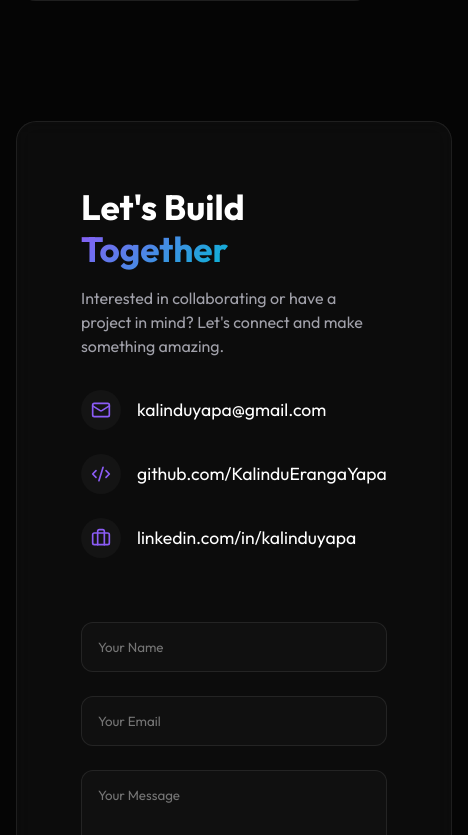
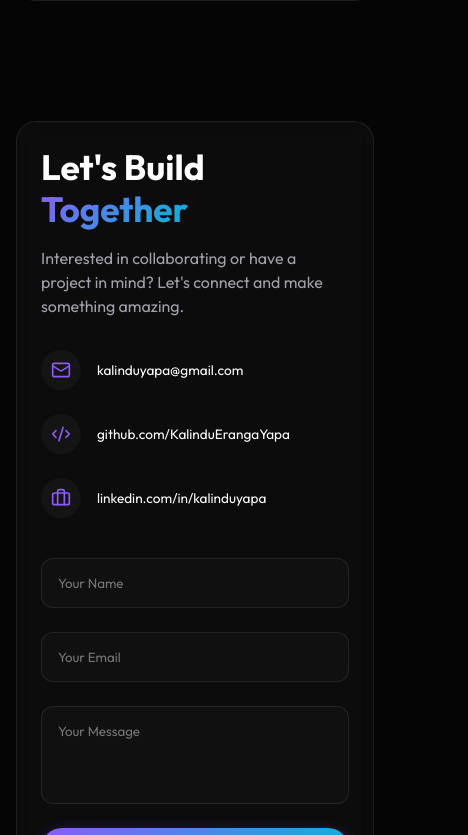
Before and after one commit to KalinduErangaYapa/kalindu-portfolio, a React (Vite) app: page / in a window 390 px wide. Shown: the part 3829-4664 px from the top of the page, 468 px wide, since content can reach past the window. Built offline with nearby package versions, Linux system fonts and the light colour scheme.

Commit message:
Fix contact card overflowing on small mobile screens

```diff
--- a/src/App.jsx
+++ b/src/App.jsx
@@ -167,8 +167,7 @@ function App() {
       <section className="section" id="contact" style={{ minHeight: '80vh' }}>
         <div className="container">
           <motion.div
-            className="glass-card"
-            style={{ padding: '4rem' }}
+            className="glass-card contact-card"
             initial="hidden"
             whileInView="visible"
             viewport={{ once: true }}
--- a/src/index.css
+++ b/src/index.css
@@ -376,6 +376,10 @@ ul {
 }
 
 /* Contact section */
+.contact-card {
+  padding: 4rem;
+}
+
 .contact-grid {
   display: grid;
   grid-template-columns: 1fr 1fr;
@@ -439,6 +443,12 @@ ul {
     grid-template-columns: repeat(auto-fill, minmax(280px, 1fr));
     gap: 1.5rem;
   }
+  .contact-card {
+    padding: 2.5rem !important;
+  }
+  .contact-grid {
+    gap: 2.5rem;
+  }
 }
 
 @media (max-width: 480px) {
@@ -456,4 +466,11 @@ ul {
   .projects-grid {
     grid-template-columns: 1fr;
   }
+  .contact-card {
+    padding: 1.5rem !important;
+  }
+  .contact-item {
+    font-size: 0.85rem;
+    word-break: break-all;
+  }
 }
```
